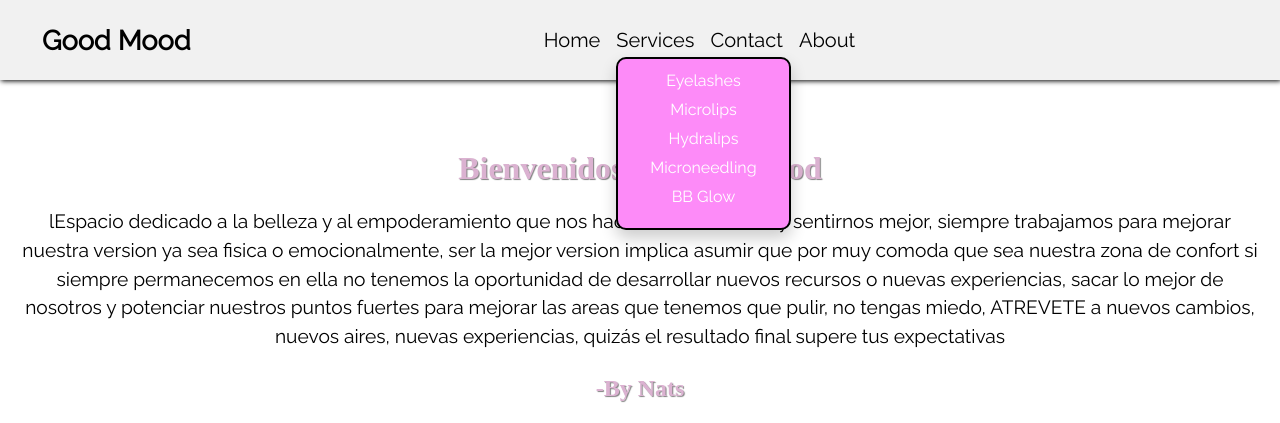
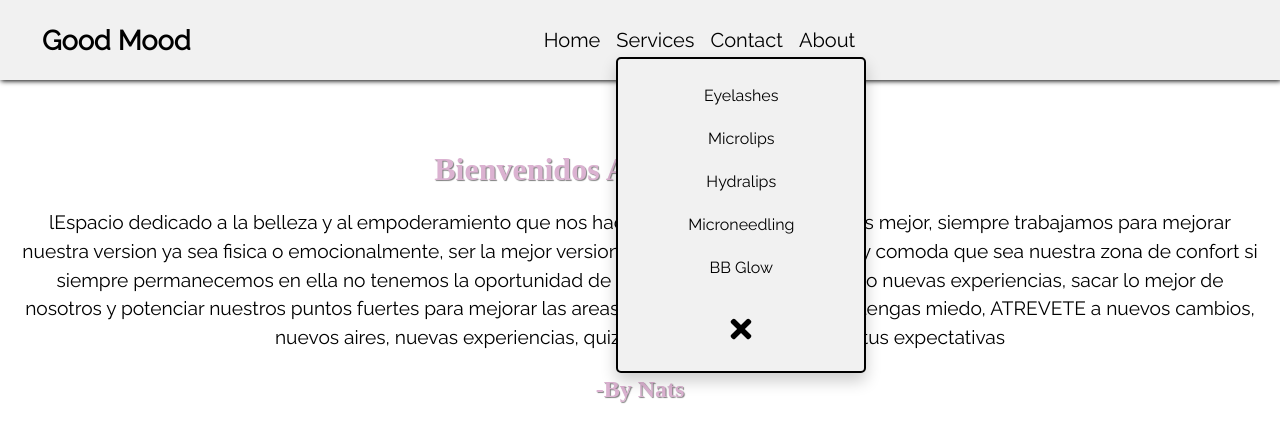
Before and after one commit to tommimaki/GoodMood, a React (Create React App) app: page / in a window 1280 px wide. Both pictures are taken after a click on the button "Services". Shown: the top 423 px of the page. Built offline with nearby package versions, Linux system fonts and the light colour scheme; a web font is replaced by a local one.

Commit message:
front page good

```diff
--- a/src/components/Footer/Footer.jsx
+++ b/src/components/Footer/Footer.jsx
@@ -10,7 +10,7 @@ function Footer() {
           <ul>
             <li>
               <a
-                href="https://api.whatsapp.com/send?phone=+1234567890&text=Hola%2C%20quiero%20hacer%20una%20consulta"
+                href="https://api.whatsapp.com/send?phone=+51931772562&text=Hola%2C%20quiero%20hacer%20una%20consulta"
                 target="_blank"
                 rel="noreferrer"
               >
--- a/src/components/Home/Home.jsx
+++ b/src/components/Home/Home.jsx
@@ -9,7 +9,7 @@ const Home = () => {
     <div className="bg">
       <div className="homeContainer">
         <div className="heroSection">
-          <h1 className="heroTitle">Bienvenidos A Good Mood</h1>
+          <h1 className="heroTitle">Bienvenidos A Good Mood &#x1F352;</h1>
           <p className="heroText">
             lEspacio dedicado a la belleza y al empoderamiento que nos hace
             sentir el vernos y sentirnos mejor, siempre trabajamos para mejorar
@@ -34,7 +34,7 @@ const Home = () => {
           </div>
           <div className="mapheight">
             <div className="map">
-              <h2>ubicación </h2>
+              <h2 className="location">ubicación </h2>
               <iframe
                 title="map"
                 width="100%"
--- a/src/components/Home/home.css
+++ b/src/components/Home/home.css
@@ -96,3 +96,9 @@
     height: 500px;
   }
 }
+
+.location {
+  font-size: 1.7rem;
+  text-transform: capitalize;
+  margin-bottom: 10px;
+}
--- a/src/components/NavBar/Navbar.jsx
+++ b/src/components/NavBar/Navbar.jsx
@@ -117,6 +117,13 @@ function Navbar() {
               >
                 BB Glow
               </Link>
+
+              <button
+                className="dropdown-close-btn"
+                onClick={toggleServiceMenu}
+              >
+                <FaTimes />
+              </button>
             </div>
           )}
         </div>
@@ -158,6 +165,10 @@ function Navbar() {
               >
                 Studio
               </Link>
+
+              <button className="dropdown-close-btn" onClick={toggleAboutMenu}>
+                <FaTimes />
+              </button>
             </div>
           )}
         </div>
--- a/src/components/NavBar/NavbarStyles.css
+++ b/src/components/NavBar/NavbarStyles.css
@@ -130,19 +130,30 @@ button:hover {
   top: 100%;
   left: 0;
   z-index: 1;
-  background-color: rgba(253, 139, 248, 1);
-  min-width: 160px;
+  /* background-color: rgba(253, 139, 248, 1); */
+  min-width: 250px;
+  /* min-height: 250px; */
+  background-color: #f1f1f1;
   box-shadow: 0px 8px 16px 0px rgba(0, 0, 0, 0.2);
-  padding: 12px 16px;
+  padding: 20px 16px;
   margin-top: 5px;
-  border-radius: 10px;
+  border-radius: 5px;
   border: 2px solid black;
+  color: black;
+  text-align: start;
 }
 
 .dropdown-menu a {
   display: block;
   text-decoration: none;
-  color: white;
+  padding: 7px;
   font-size: 16px;
   margin-bottom: 10px;
 }
+
+.dropdown-close-btn {
+  margin-top: 20px;
+  font-size: 30px;
+  background: transparent;
+  border: none;
+}
--- a/src/components/Slider/slider.css
+++ b/src/components/Slider/slider.css
@@ -1,8 +1,7 @@
 .slider {
   display: flex;
   flex-direction: row;
-  overflow-x: hidden;
-  /* height: 534px; */
+  /* overflow-x: hidden; */
   width: 100%;
   margin: auto auto;
   padding: 20px;
@@ -13,6 +12,8 @@
   height: auto;
   max-width: 100%;
   max-height: 500px;
+  border: none;
+  margin: 0;
 }
 
 .slide {
```
